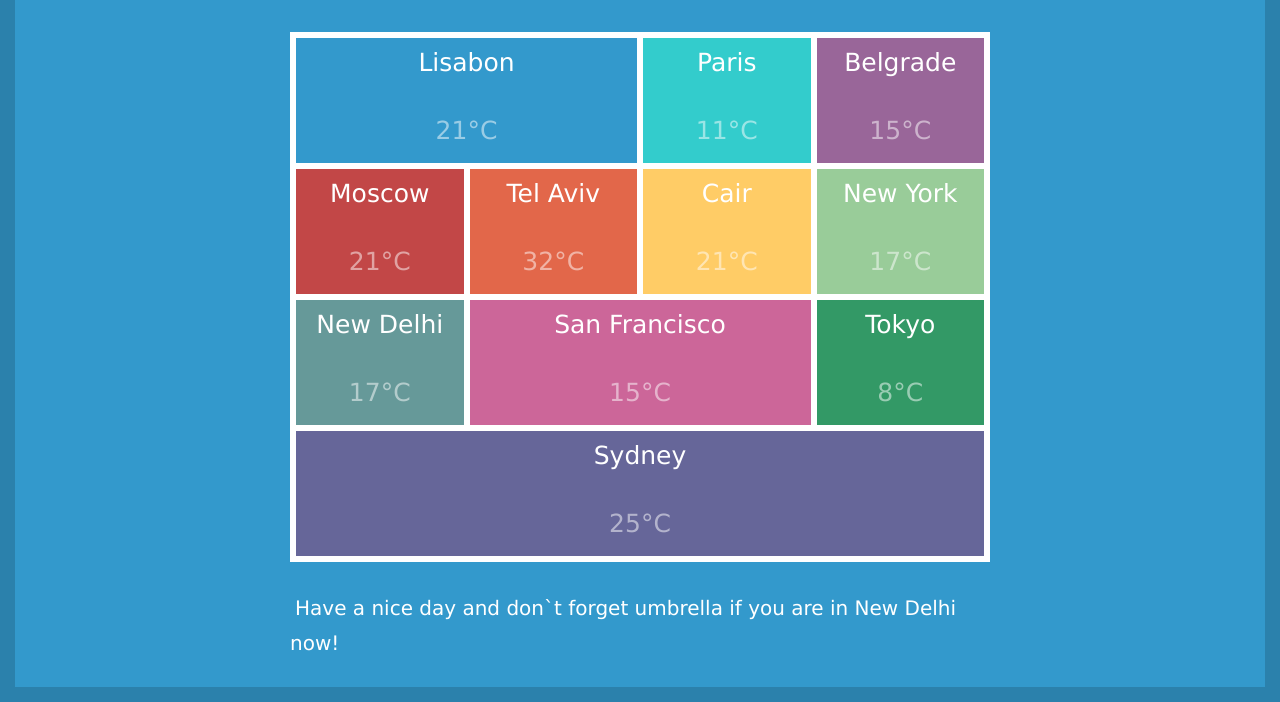
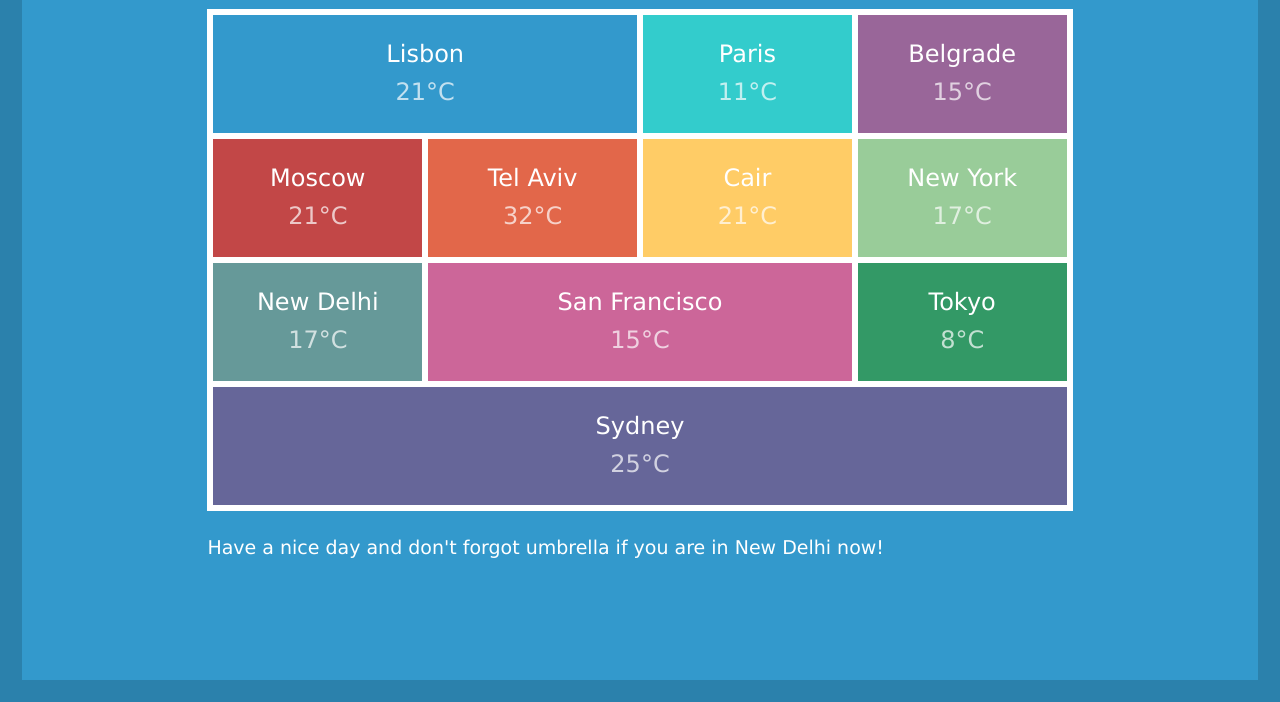
Before and after one commit to MaksymTymoshenko/css-weather-forecast, a plain HTML site: page index.html in a window 1280 px wide. Shown: the part 98-800 px from the top of the page. Drawn offline with Linux system fonts and the light colour scheme; some icons are missing.

Commit message:
first commit

```diff
--- a/css/style.css
+++ b/css/style.css
@@ -1,157 +1,110 @@
-*{
+* {
   padding: 0;
-	margin:0;
+  margin: 0;
   -webkit-box-sizing: border-box;
      -moz-box-sizing: border-box;
           box-sizing: border-box;
+  transition: all 0.1s ease-in;
 }
-
-html{
+html {
   height: 100%;
 }
-
-html, body {
+html,
+body {
   min-height: 100%;
 }
-
-body{
+body {
+  background-color: #3399CC;
+  border: 22px solid #2B81AC;
+  color: #fff;
   font-family: "Lucida Sans Unicode", "Lucida Grande", sans-serif;
-	background-color: #3399CC;
-	border: 15px solid #2B81AC;
+  cursor: default;
 }
-
-header span{
-	display: block;
-	color: #FFF;
-	max-width: 700px;
-	margin:0 auto;
-	text-align: left;
-	padding: 25px 0;
-	font-size: 35px;
-	font-weight: bold;
+.header{
+  margin: 25px 0;
+  font-size: 15px;
 }
-
-section {
-	display: block;
-	max-width: 700px;
-	margin: 25px auto;
-	color: #FFF;
-	font-size: 30px;
+.container{
+  width:70%;
+  min-width:30%;
+  margin: 0 auto;
 }
-
-section:first-of-type{
-	border: 3px solid white;
-	background-color: white;
+.footer{
+  margin: 25px 0;
+  font-size: 19px;
 }
-
-
-ul{
+.cities{
+  list-style: none;
+  text-align: center;
   font-size: 0;
+  border: 3px solid #fff;
+  background: #FFF;
 }
-
-li {
-	font-size: 25px;
+.cities li{
   display: inline-block;
-	list-style-type: none;
-	border: 3px solid;
+  font-size: 24px;
+  border: 3px solid #fff;
+  padding: 25px;
 }
-
-li span:first-child{
-	padding: 10px;
-	text-align: center;
-	font-size: 25px;
-	display: block;
+.cities p{
+  position: relative;
 }
-
-li span:last-child{
-	padding: 15px;
-	opacity: .5;
-	text-align: center;
-	font-size: 25px;
-	display: block;
+.cities li p:last-child{
+  opacity: .7;
 }
-
-li span:last-child i{
-	font-size: 40px;
+.wi{
+  font-size: 34px;
 }
-
-li:nth-child(1){
+.wi-sunrise{
+  font-size: 26px;
+}
+.lisbon{
+  background: #3399CC;
   width: 50%;
-	max-height: 25%;
-	background-color: #3399CC;
 }
-
-li:nth-child(2){
+.paris{
+  background: #33CCCC;
   width: 25%;
-	max-height: 25%;
-	background-color: #33CCCC;
 }
-
-li:nth-child(3){
+.belgrade{
+  background: #996699;
   width: 25%;
-	max-height: 25%;
-	background-color: #996699;
 }
-li:nth-child(4){
+.moscow{
+  background: #C24747;
   width: 25%;
-	max-height: 25%;
-	background-color: #C24747;
 }
-
-li:nth-child(5){
+.tel-aviv{
+  background: #E2674A;
   width: 25%;
-	max-height: 25%;
-	background-color: #E2674A;
 }
-
-li:nth-child(6){
+.cair{
+  background: #FFCC66;
   width: 25%;
-	max-height: 25%;
-	background-color: #FFCC66;
 }
-
-li:nth-child(7){
+.new-york{
+  background: #99CC99;
   width: 25%;
-	max-height: 25%;
-	background-color: #99CC99;
 }
-
-li:nth-child(8){
+.new-delhi{
+  background: #669999;
   width: 25%;
-	max-height: 25%;
-	background-color: #669999;
 }
-
-li:nth-child(9){
+.san-francisco{
+  background: #CC6699;
   width: 50%;
-	max-height: 25%;
-	background-color: #CC6699;
 }
-
-li:nth-child(10){
+.tokyo{
+  background: #339966;
   width: 25%;
-	max-height: 25%;
-	background-color: #339966;
 }
-
-li:nth-child(11){
+.sydney{
+  background: #666699;
   width: 100%;
-	max-height: 25%;
-	background-color: #666699;
 }
-
-
-section:first-of-type ul:hover > li{
-	opacity: .5;
+.cities:hover > li {
+  opacity: .6;
 }
-
-section:first-of-type ul > li:hover{
+.cities > li:hover {
   opacity: 1;
 }
-
-section:last-of-type span{
-	margin: 5px;
-	font-size: 20px;
-}
-
-*{transition: all .1s ease-in;}
--- a/index.html
+++ b/index.html
@@ -10,49 +10,65 @@
 	<link rel="stylesheet" type="text/css" href="https://cdnjs.cloudflare.com/ajax/libs/weather-icons/2.0.5/css/weather-icons.min.css">
 </head>
 <body>
-	<div>
-		<header>
-			<span>CSS Weather Forecast <i class="wi wi-sunrise"></i></span>
+	<div class="container">
+		<header class="header">
+			<h1>CSS Weather Forecast
+				<i class="wi wi-sunrise"></i>
+			</h1>
 		</header>
-		<section>
-			<ul>
-				<li><span>Lisabon </span>
-				<span>21&#176C <i class="wi wi-day-sunny"></i></span>
+
+	    <main>
+			<ul class="cities">
+				<li class="lisbon">
+					<p>Lisbon</p>
+					<p>21&#176C <i class="wi wi-day-sunny"></i></p>
 				</li>
-				<li><span>Paris </span>
-				<span>11&#176C <i class="wi wi-night-rain-mix"></i></span>
+				<li class="paris">
+					<p>Paris</p>
+					<p>11&#176C <i class="wi wi-night-sleet"></i></p>
 				</li>
-				<li><span>Belgrade </span>
-				<span>15&#176C <i class="wi wi-day-cloudy"></i></span>
+				<li class="belgrade">
+					<p>Belgrade</p>
+					<p>15&#176C <i class="wi wi-day-cloudy"></i></p>
 				</li>
-				<li><span>Moscow </span>
-				<span>21&#176C <i class="wi wi-day-cloudy-high"></i></span></li>
-				<li><span>Tel Aviv </span>
-				<span>32&#176C <i class="wi wi-hot"></i></span>
+				<li class="moscow">
+					<p>Moscow</p>
+					<p>21&#176C <i class="wi wi-day-cloudy-high"></i></p>
 				</li>
-				<li><span>Cair </span>
-				<span>21&#176C <i class="wi wi-day-sunny"></i></span>
+				<li class="tel-aviv">
+					<p>Tel Aviv</p>
+					<p>32&#176C <i class="wi wi-hot"></i></p>
 				</li>
-				<li><span>New York </span>
-				<span>17&#176C <i class="wi wi-day-sleet-storm"></i></span>
+				<li class="cair">
+					<p>Cair</p>
+					<p>21&#176C <i class="wi wi-day-sunny"></i></p>
 				</li>
-				<li><span>New Delhi </span>
-				<span>17&#176C <i class="wi wi-rain-wind"></i></span>
+				<li class="new-york">
+					<p>New York</p>
+					<p>17&#176C <i class="wi wi-day-sleet-storm"></i></p>
 				</li>
-				<li><span>San Francisco </span>
-				<span>15&#176C <i class="wi wi-day-sunny-overcast"></i></span>
+				<li class="new-delhi">
+					<p>New Delhi</p>
+					<p>17&#176C <i class="wi wi-rain-wind"></i></p>
 				</li>
-				<li><span>Tokyo </span>
-				<span>8&#176C <i class="wi wi-night-clear"></i></span>
+				<li class="san-francisco">
+					<p>San Francisco</p>
+					<p>15&#176C <i class="wi wi-day-sunny-overcast"></i></p>
 				</li>
-				<li><span>Sydney </span>
-				<span>25&#176C <i class="wi wi-night-partly-cloudy"></i></span>
+				<li class="tokyo">
+					<p>Tokyo</p>
+					<p>8&#176C <i class="wi wi-night-clear"></i></p>
+				</li>
+				<li class="sydney">
+					<p>Sydney</p>
+					<p>25&#176C <i class="wi wi-night-partly-cloudy"></i></p>
 				</li>
 			</ul>
-		</section>
-		<section>
-			<span>Have a nice day and don`t forget umbrella if you are in New Delhi now!</span>
-		</section>
+		</main>
+
+	<footer class="footer">
+		<p>Have a nice day and don't forgot umbrella if you are in New Delhi now!</p>
+	</footer>
 	</div>
 </body>
 </html>
```
Lines whose indentation alone changed are shown as unchanged.
